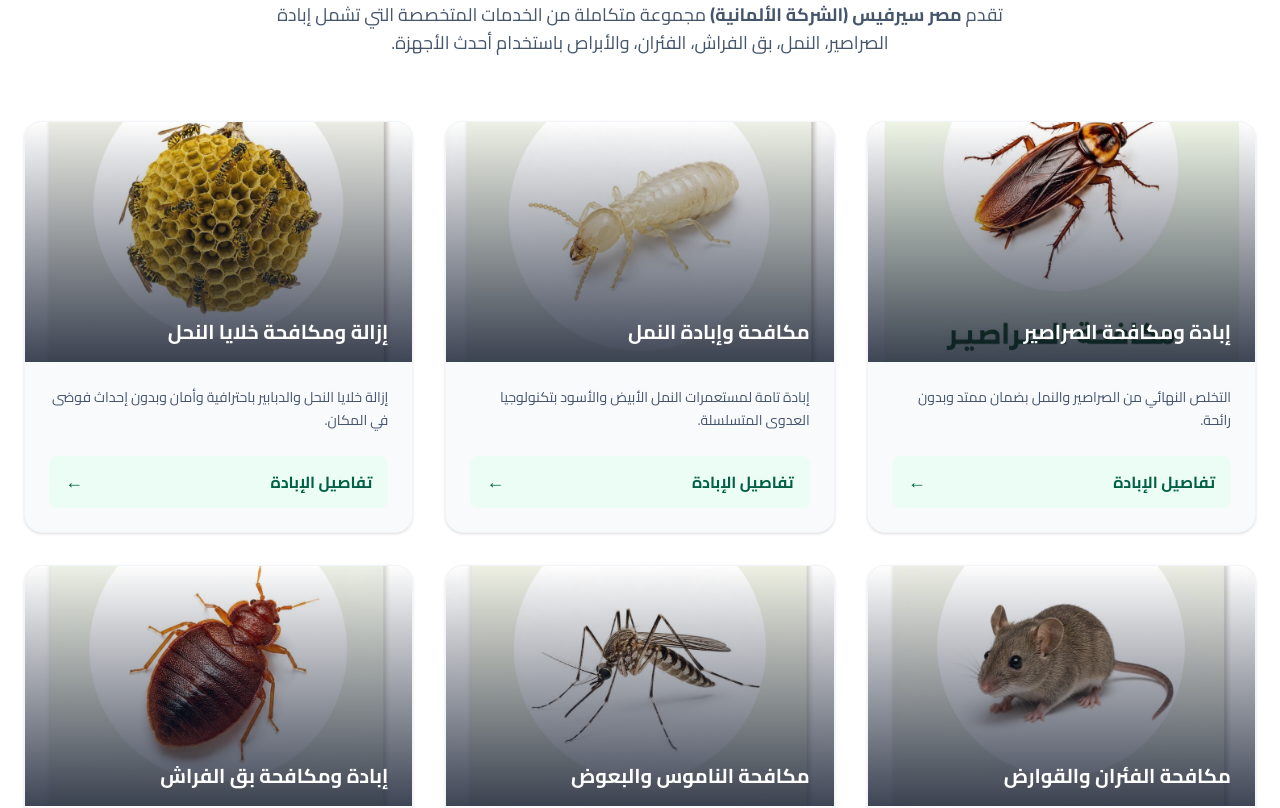
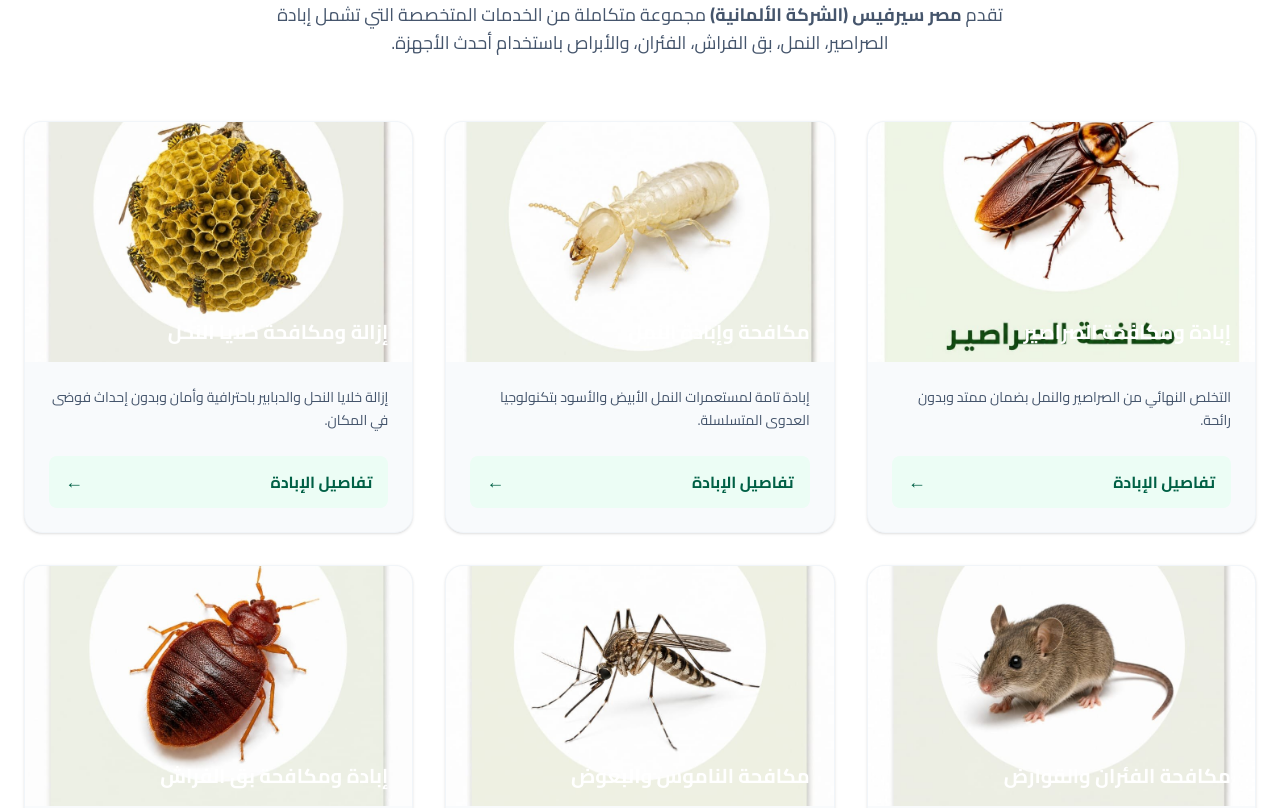
Before and after one commit to MohamedElgazwy/masr-alalmanyia, a Next.js app: page / in a window 1280 px wide. Shown: the part 2000-2808 px from the top of the page. Built offline with nearby package versions, Linux system fonts and the light colour scheme.

Commit message:
black background

```diff
--- a/app/page.js
+++ b/app/page.js
@@ -180,7 +180,6 @@ export default function Home() {
                     fill
                     className="object-cover group-hover:scale-110 transition-transform duration-500"
                   />
-                  <div className="absolute inset-0 bg-gradient-to-t from-slate-900/80 to-transparent" />
                   <h3 className="absolute bottom-4 right-6 text-xl font-bold text-white">
                     {service.title}
                   </h3>
```
